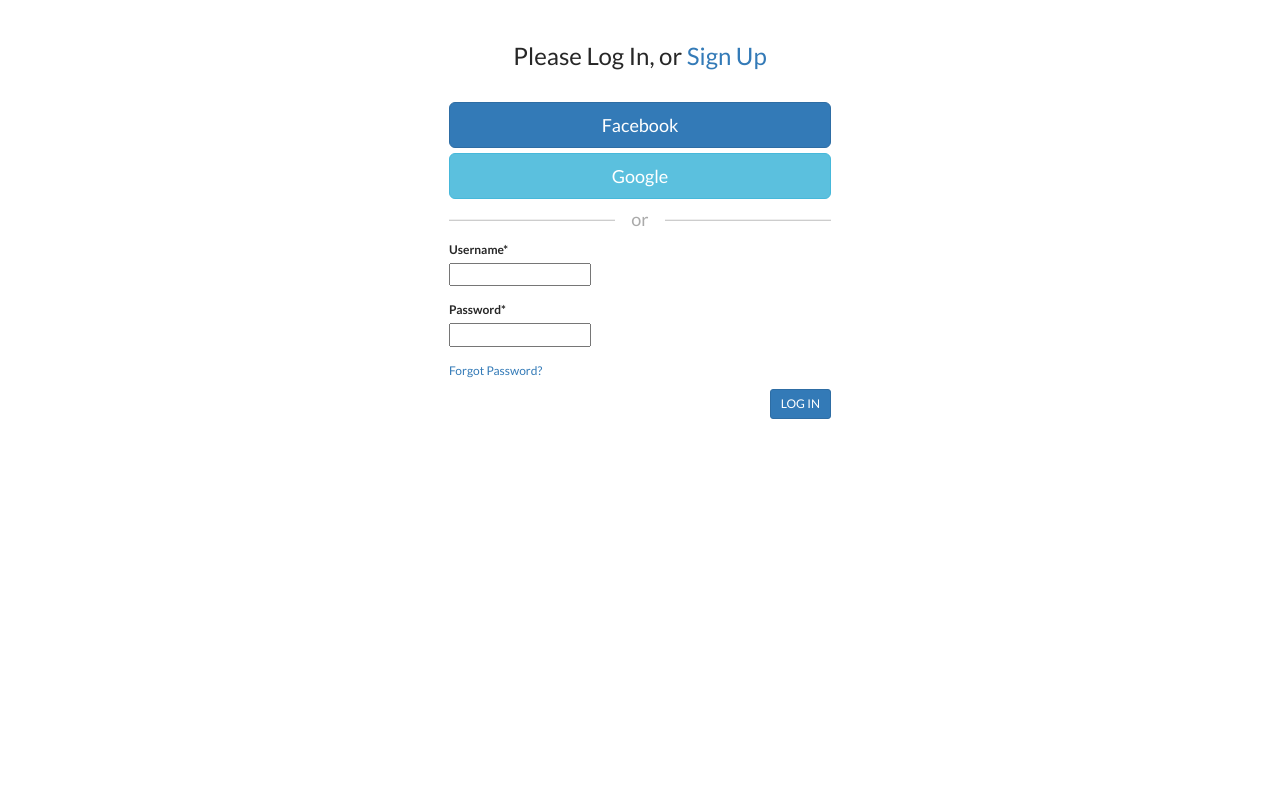
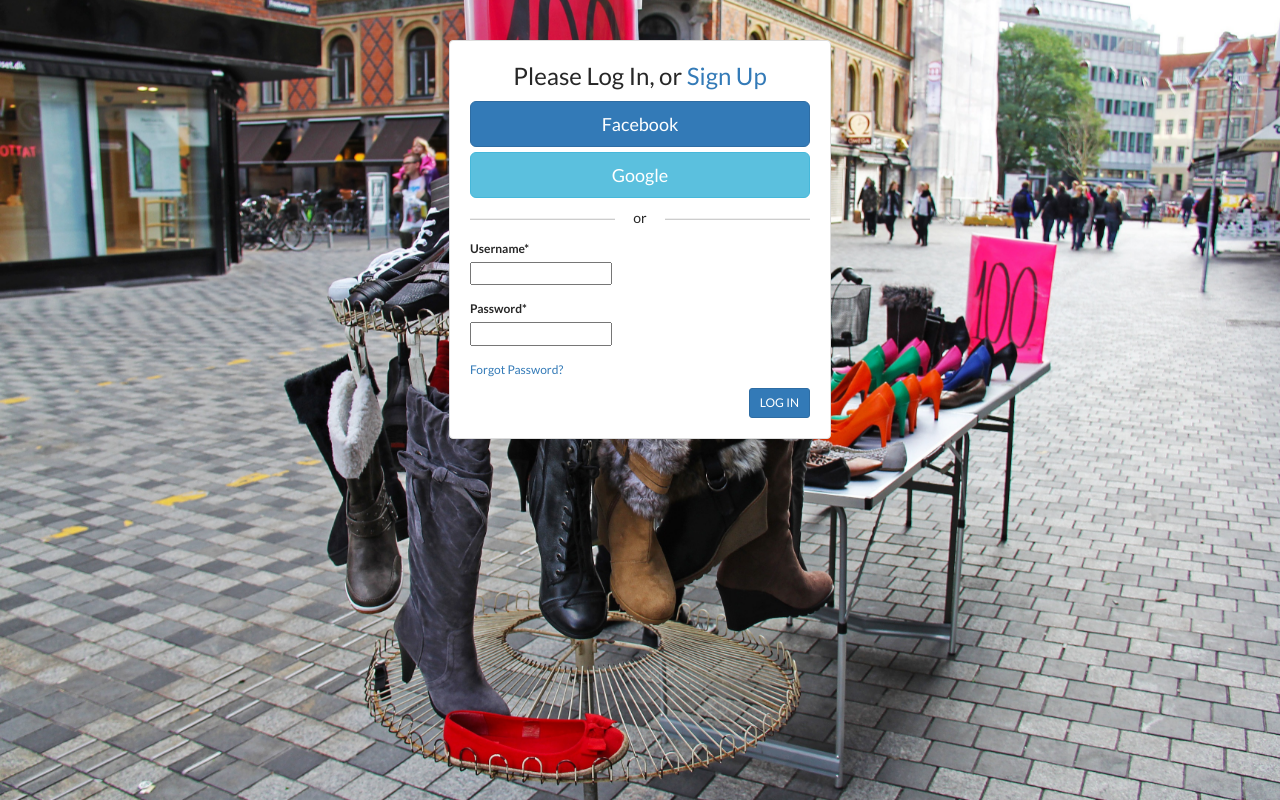
Before and after one commit to sundarpy/Bitshop, a Django app: page /signin/ in a window 1280 px wide. Run offline with Django 3.2, Linux system fonts and the light colour scheme; some libraries are stand-ins or nearby versions.

Commit message:
loginsignup page css

```diff
--- a/bitshopproject/bitshopapp/static/css/style.css
+++ b/bitshopproject/bitshopapp/static/css/style.css
@@ -159,11 +159,22 @@ navbar start
 	max-width: 100%;
     height: 110px;
 }
+/*
+.user-log  {
+    border: 1px solid #4D87EF;
+    padding: 4px 10px;
+    border-radius: 2px;
+}*/
 .user-log img {
     width: 32px;
     max-width: 100%;
     height: 32px;
-    border-radius: 18px;
+    border-radius: 18px;178
+}
+.user-nme {
+    font-size: 14px;
+    font-weight: 600;
+    color: #272727;
 }
 /*=======
 navbar END
@@ -175,16 +186,29 @@ SIGNIN/ SIGNUP PART(CSS)
     /*padding-top: 15px;*/
     font-size: 12px
   }
+  .loged-wrap {
+    background: url(../images/bgs.jpg) 50% fixed;
+    height: 100vh;
+    background-size: cover;
+  }
   .main {
     max-width: 382px;
-    margin: 0 auto;
+   border: 1px solid #ddd;
+    padding: 20px;
+    border-radius: 4px;
+    margin: 40px auto;
+    background: #fff;
+}
+
+
+
   }
   .login-or {
     position: relative;
     font-size: 18px;
     color: #aaa;
     margin-top: 10px;
-            margin-bottom: 10px;
+    margin-bottom: 10px;
     padding-top: 10px;
     padding-bottom: 10px;
   }
@@ -192,22 +216,27 @@ SIGNIN/ SIGNUP PART(CSS)
     display: block;
     position: absolute;
     left: 50%;
-    top: -2px;
+    top: -10px;
     margin-left: -25px;
     background-color: #fff;
     width: 50px;
     text-align: center;
+    font-size: 14px;
   }
   .hr-or {
     background-color: #cdcdcd;
     height: 1px;
-    margin-top: 0px !important;
-    margin-bottom: 0px !important;
+    /*margin-top: 0px !important;
+    margin-bottom: 0px !important;*/
   }
-  h3 {
+
+  .main h3 {
     text-align: center;
-    line-height: 300%;
+    line-height: 30px;
+    font-size: 24px;
+    margin-top: 0px;
   }
+
 /*=======
 section css start
 ==========*/
--- a/bitshopproject/bitshopapp/templates/home.html
+++ b/bitshopproject/bitshopapp/templates/home.html
@@ -46,7 +46,7 @@
 										  	</span>
 										</div>
 										{% if user.is_authenticated %}
-										<span class="user-log pull-right">
+										<span class="user-log pull-right btn">
 											{% if user.socialaccount_set.all.0.get_avatar_url %}
 											<img src="{{ user.socialaccount_set.all.0.get_avatar_url }}"> &nbsp;
 											{% else %}
@@ -63,8 +63,8 @@
 											</span>
 										</span>
 										{% else %}
-										<a href="{% url 'login' %}"><span class="user-log pull-right"><img src="http://minorschool.net/user-avatar/avatar-placeholder.jpg"> &nbsp;
-											<span class="dropdown">
+										<a href="{% url 'login' %}"><span class="user-log pull-right btn"><img src="http://minorschool.net/user-avatar/avatar-placeholder.jpg"> &nbsp;  &nbsp;  &nbsp;
+											<span class="dropdown user-nme">
 												<span class="dropdown-toggle" type="button" id="dropdownMenu1" data-toggle="dropdown" aria-haspopup="true" aria-expanded="true">
 													Login
 												</span>
--- a/bitshopproject/bitshopapp/templates/login.html
+++ b/bitshopproject/bitshopapp/templates/login.html
@@ -24,7 +24,7 @@
 		</head>
 
 		<body>
-			<div class="wrapper" id="wrapper">
+			<div class="wrapper loged-wrap" id="wrapper">
 					<!-- Signin part Start -->
 					<div class="container">
 						<div class="row">
@@ -38,7 +38,7 @@
 										</div>
 									</div>
 								</div>
-								<div class="login-or">
+								<div class="login-or" style="position: relative;">
 									<hr class="hr-or">
 									<span class="span-or">or</span>
 								</div>
@@ -50,10 +50,12 @@
 										<div>{{form.password|as_crispy_field:"bootstrap"}}</div>
 									</div>
 									<p class="forgot-pswrd block-center"><a href="{% url 'account_reset_password' %}">Forgot Password?</a></p>
-									<div class="form-group">
-										<input type="submit" class="btn btn-primary btn-sm pull-right btn-submit" style="display: block;margin: 0 auto;" value='{{title}}' />
-									</div>
+
 								</form>
+								<div class="form-group submit-groups">
+										<input type="submit" class="btn btn-primary btn-sm pull-right btn-submit" style="" value='{{title}}' />
+								</div>
+								<div class="clearfix"></div>
 							</div>
 						</div>
 					</div>
```
Also changed, not shown: bitshopproject/bitshopapp/templates/signup.html (+9 -3 lines), bitshopproject/bitshopapp/static/images/bgs.jpg (added).
